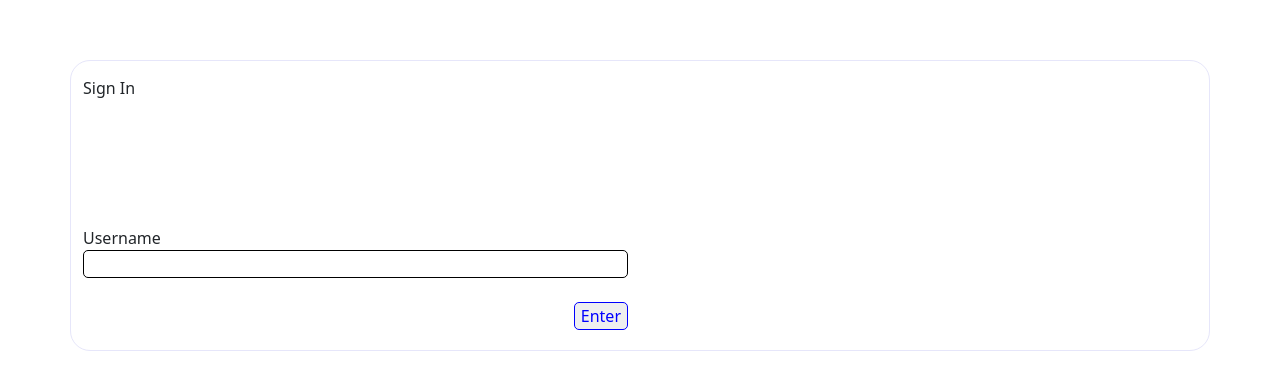
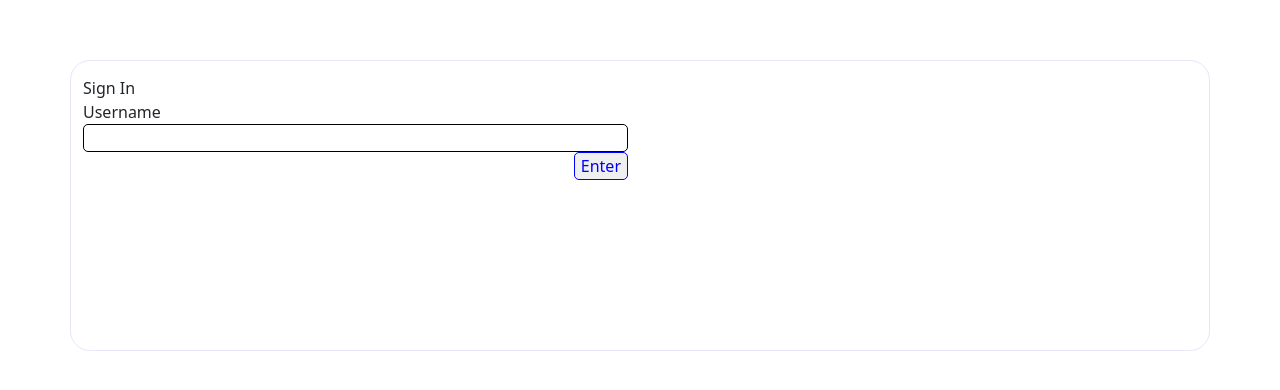
Before and after one commit to RichelleT/Contacts-List-In-React, a React (Create React App) app in the folder practical-fe/: page / in a window 1280 px wide. Shown: the part 140-530 px from the top of the page. Built offline with nearby package versions, Linux system fonts and the light colour scheme.

Commit message:
remove br on landing UI and add display block

```diff
--- a/practical-fe/src/components/contacts/Contacts.js
+++ b/practical-fe/src/components/contacts/Contacts.js
@@ -6,6 +6,7 @@ import "bootstrap-icons/font/bootstrap-icons.css";
 
 function Contacts() {
   const defImg = require("../../assets/defAvatarImg.png");
+
   return (
     <div>
       <Header />
--- a/practical-fe/src/styles/landing.css
+++ b/practical-fe/src/styles/landing.css
@@ -12,8 +12,9 @@
 }
 
 .contBody {
-  display: flex;
-  flex-direction: column;
+  /* display: flex;
+  flex-direction: column; */
+  display: block;
   margin-top: auto;
   justify-content: flex-end;
   height: 250px;
```
Also changed, not shown: practical-fe/src/components/landing/Landing.js (+2 -5 lines).
